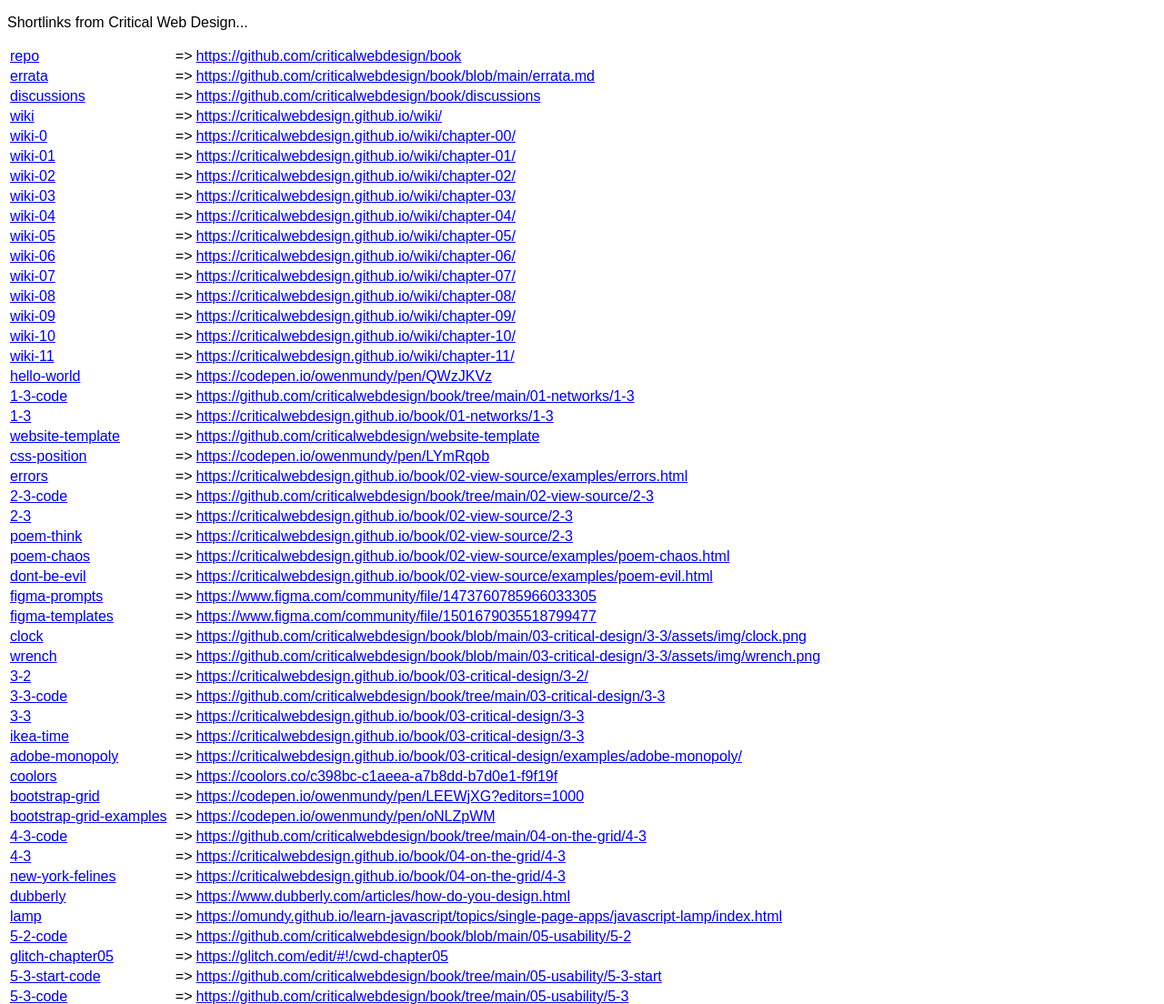
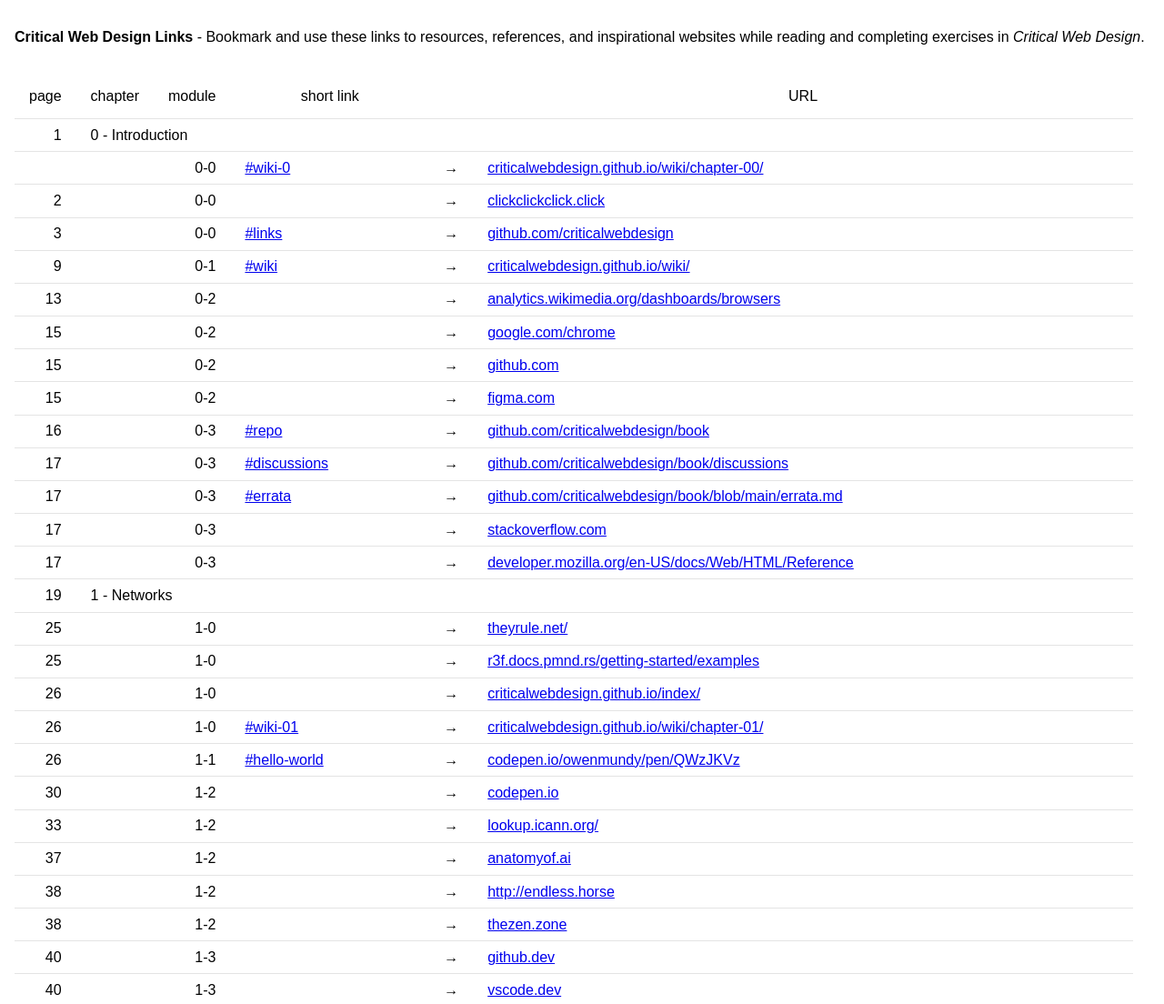
Before and after one commit to criticalwebdesign/criticalwebdesign.github.io, a plain HTML site: page index.html in a window 1280 px wide. Shown: the top 1104 px of the page at 91% size. Drawn offline with Linux system fonts and the light colour scheme.

Commit message:
Improvements to link display

```diff
--- a/index.html
+++ b/index.html
@@ -9,7 +9,7 @@
     <meta http-equiv="expires" content="0" />
     <meta http-equiv="expires" content="Tue, 01 Jan 1980 1:00:00 GMT" />
     <meta http-equiv="pragma" content="no-cache" />
-    <title>...</title>
+    <title>Critical Web Design Links</title>
 
     <!--
     Title: JS Link Shortener
@@ -21,17 +21,81 @@
     <style>
         body {
             font-family: sans-serif;
+            margin: 1rem;
         }
+
+        .container {
+            width: 100%;
+        }
+
         code {
             background-color: #ddd;
             padding: 3px 4px;
             border-radius: 5px;
         }
+
+        .callout * {
+            display: inline-block;
+            margin: .5rem 0 1rem 0
+        }
+
+        .callout h4 {
+            padding: 0;
+            margin: 0;
+        }
+
+        .hidden {
+            display: none;
+        }
+
+        table {
+            border-collapse: collapse;
+        }
+
+        table tr {
+            border-bottom: 1pt solid rgb(228, 228, 228);
+        }
+
+        table tr th,
+        table tr td {
+            font-weight: normal;
+            padding: .4rem 1rem;
+            text-wrap: nowrap;
+            height: 1.4rem;
+            /* border: 1pt solid rgb(228, 228, 228); */
+        }
+
+        table tr th {
+            padding: .8rem 1rem;
+            text-align: center;
+        }
+
+        .align-right {
+            text-align: right;
+        }
+
+        .align-left {
+            text-align: left;
+        }
+
+        table tr td.heading {
+            margin-top: 1rem;
+            padding: .4rem 1rem;
+            background-color: #ddd;
+        }
     </style>
 </head>
 
 <body>
-    <div>
+
+    <div class="container">
+
+        <div class="callout hidden">
+            <h4>Critical Web Design Links</h4>
+            <p> - Bookmark and use these links to resources, references, and inspirational websites while reading and completing exercises in <i>Critical Web Design</i>.</p>
+        </div>
+
+        <div class="links"></div>
 
     </div>
 
@@ -42,36 +106,91 @@
             const links = await fetch("./data.json").then(data => data.json());
             var url = new URL(window.location);
             const hash = cleanString(url.hash.replace("#", ""));
+            console.log("hash", hash);
+            console.log("links", links);
 
-            if (links[hash]) {
+            // #hash exists AND found in list, forward to URL
 
-                // IF #HASH, FORWARD TO LINK
-
+            if (hash && links && links[hash]) {
                 // console.log(links[hash]);
                 window.location.replace(links[hash].url);
-            } else {
+                return;
+            }
 
-                let output = "";
+            // #hash exists WAS NOT found in list, add message
 
-                if (hash)
-                    output = `<h2>The shortlink <code>#${hash}</code> was not found.</h2><p>Maybe you are looking for one of these?</p>`;
-                else
-                    output = `<p>Shortlinks from Critical Web Design...</p>`;
+            let output = "";
+
+            if (hash) {
+                output = `<h2>The shortlink <code>#${hash}</code> was not found.</h2><p>Maybe you are looking for one of these?</p>`;
+            }
+            else {
+                document.querySelector(".callout").classList.remove("hidden");
+            }
+
+            // #display list
+
+            // HEADER
+            output += `<table>
+                    <tr>
+                        <th>page</th>
+                        <th>chapter</th>
+                        <th>module</th>
+                        <th>short link</th>
+                        <th></th>
+                        <th>URL</th>
+                    </tr>
+                    `;
+
+            let count = 0;
+            for (var slug in links) {
+                // if (count < 20) console.log(links[slug]); // test
+
+                output += `<tr>`;
+
+                // PAGE
+                output += `<td class="align-right">${links[slug].page}</td>`;
+
+                // CHAPTER # + TITLE
+                if (links[slug].chapter && links[slug].title) {
+                    output += `<td colspan="5" class="align-left">${links[slug].chapter} - ${links[slug].title}</td>`;
+                }
+                else {
+                    output += `<td></td>`; // chapter
+
+                    // SECTION (MODULE)
+                    if (links[slug].chapter && links[slug].section)
+                        output += `<td class="align-right">${links[slug].chapter}-${links[slug].section}</td>`;
+                    else
+                        output += `<td></td>`;
+
+                    // SHORT LINK
+                    if (links[slug].link)
+                        output += "<td>" + getUrlCodeCwd(`https://criticalwebdesign.github.io#${slug}`) + "</a></td>";
+                    else if (!links[slug].title)
+                        output += `<td></td>`;
 
 
-                console.log(output);
+                    // ARROW
 
-                // DISPLAY ALL LINKS
+                    if (links[slug].url)
+                        output += `<td> → </td>`;
+                    else
+                        output += `<td></td>`;
 
-                output += `<table>`;
-                for (var slug in links) {
-                    output += `<tr><td><a href="https://criticalwebdesign.github.io#${slug}">${slug}</a></td>`;
-                    output += `<td> => </td>`;
-                    output += `<td><a href="${links[slug].url}">${links[slug].url}</a></td></tr>`;
+                    // URL
+                    if (links[slug].url)
+                        output += "<td>" + getUrlCode(links[slug].url) + "</a></td>";
+                    else
+                        output += `<td></td>`;
+
                 }
-                output += `</table>`;
-                document.querySelector("div").innerHTML = output;
+                count++;
+                output += `</tr>`;
             }
+            console.log("count", count);
+            output += `</table>`;
+            document.querySelector(".links").innerHTML = output;
 
         })();
 
@@ -81,6 +200,13 @@
             str = str.replace(/%E2%80%94/g, "-");
             return str.replace(/[^0-9a-z]$/i, '');
         }
+
+        function getUrlCodeCwd(url) {
+            return `<a target="_blank" href="${url}">${url.replace("https://criticalwebdesign.github.io", "")}</a>`
+        }
+        function getUrlCode(url) {
+            return `<a target="_blank" href="${url}">${url.replace("https://", "")}</a>`
+        }
     </script>
 </body>
 
```
Also changed, not shown: data.json (+1 -1 lines), export-google-sheets/index.js (+25 -8 lines), 1 other file.
